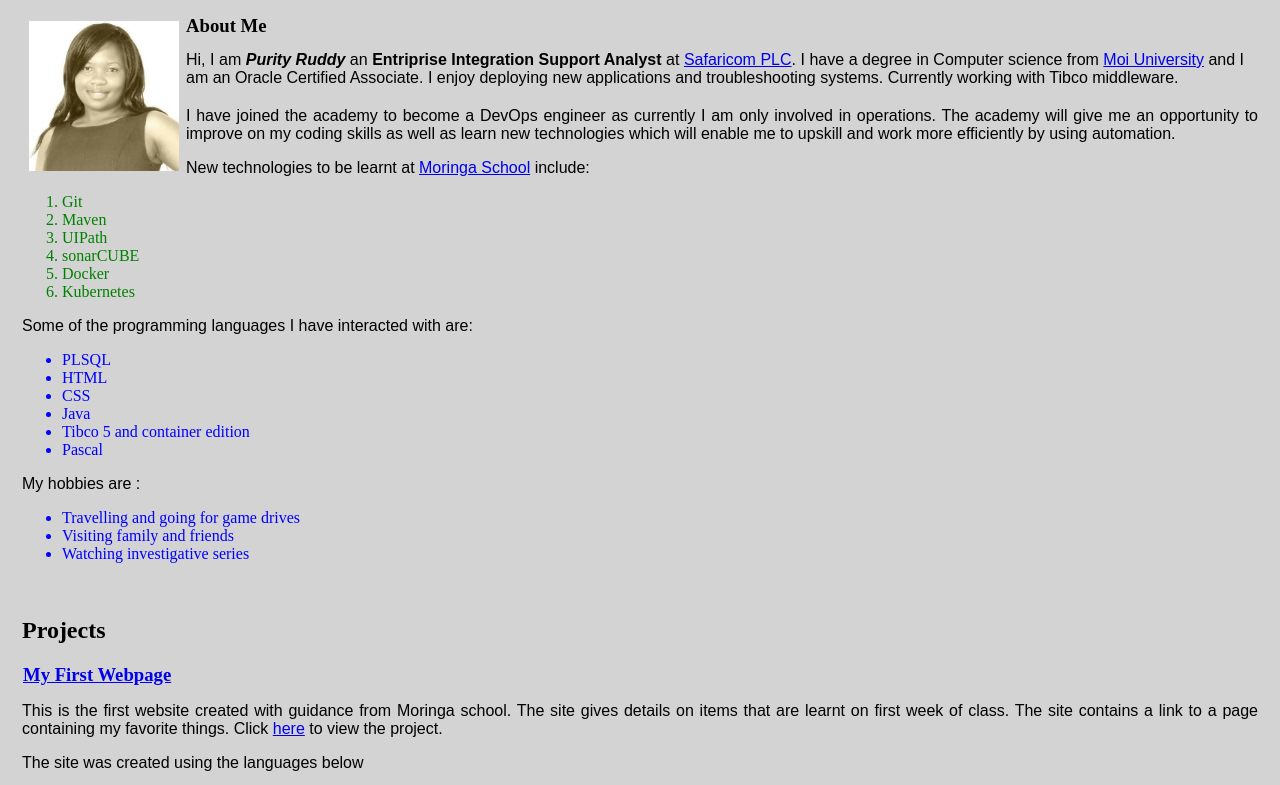
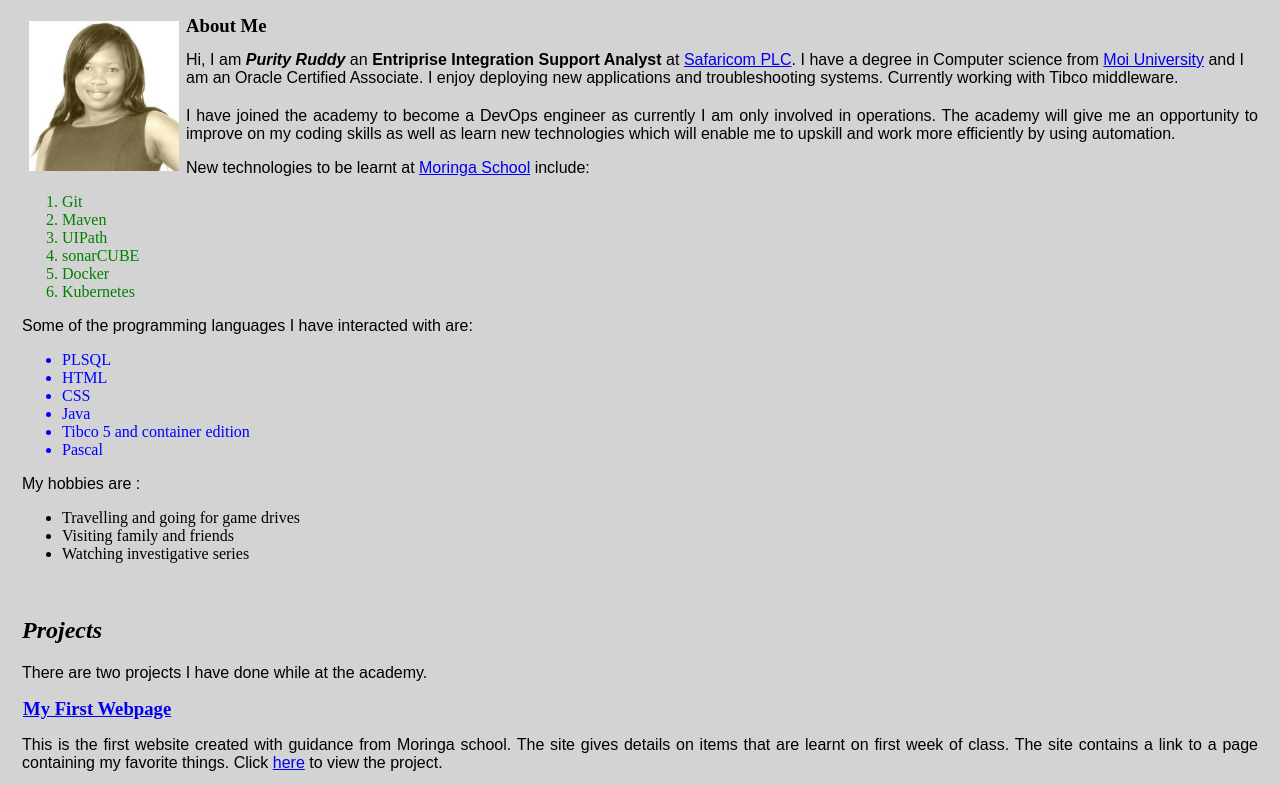
Before and after one commit to RuddyKani/portfolio, a plain HTML site: page index.html in a window 1280 px wide. Shown: the part 73-858 px from the top of the page. Drawn offline with Linux system fonts and the light colour scheme.

Commit message:
Correct indentation and spacing on index.html and add h2 style on styles.css

```diff
--- a/css/styles.css
+++ b/css/styles.css
@@ -1,11 +1,14 @@
 h1{
   text-align: center;
   border-bottom:double;
-  font-style: oblique;
+  font-style:normal;
 }
 h3{
   text-align: left;
   margin: 1px;
+}
+h2{
+  font-style: oblique;
 }
 img{
   float: left;
@@ -56,3 +59,6 @@ p.about{
   padding: 4px;
   margin: 10px;
 }
+.normallist{
+  color:black;
+}
--- a/index.html
+++ b/index.html
@@ -17,7 +17,6 @@
         The academy will give me an opportunity to improve on my coding skills as well as learn new technologies which will
         enable me to upskill and work more efficiently by using automation.</p>
     <div class="columns">
-          <div class="columnleft">
       <p>New technologies to be learnt at <a href="https://moringaschool.com/" target="_blank">Moringa School</a> include:</p>
       <ol>
         <li>Git</li>
@@ -27,8 +26,6 @@
         <li>Docker</li>
         <li>Kubernetes</li>
       </ol>
-          </div>
-          <div class="columnright">
       <p>Some of the programming languages I have interacted with are:</p>
       <ul>
         <li>PLSQL</li>
@@ -39,20 +36,18 @@
         <li>Pascal</li>
       </ul>
     </div>
-        </div>
-        <div>
     <p>My hobbies are :</p>
-          <ul>
+    <ul class="normallist">
       <li>Travelling and going for game drives</li>
       <li>Visiting family and friends</li>
       <li>Watching investigative series</li>
     </ul>
   </div>
-      </div>
   <div class="box">
   <h2>Projects</h2>
+  <p>There are two projects I have done while at the academy.</p>
   <h3><a href="https://ruddykani.github.io/first-webpage/" target="_blank">My First Webpage</a></h3>
-      <p>This is the first website created with guidance from Moringa school. The site gives details on
+  <p class="projects">This is the first website created with guidance from Moringa school. The site gives details on
   items that are learnt on first week of class. The site contains a link to a page containing
   my favorite things. Click <a href="https://ruddykani.github.io/first-webpage/" target="_blank">here</a> to view the project.</p>
   <p>The site was created using the languages below</p>
```
Lines whose indentation alone changed are shown as unchanged.
